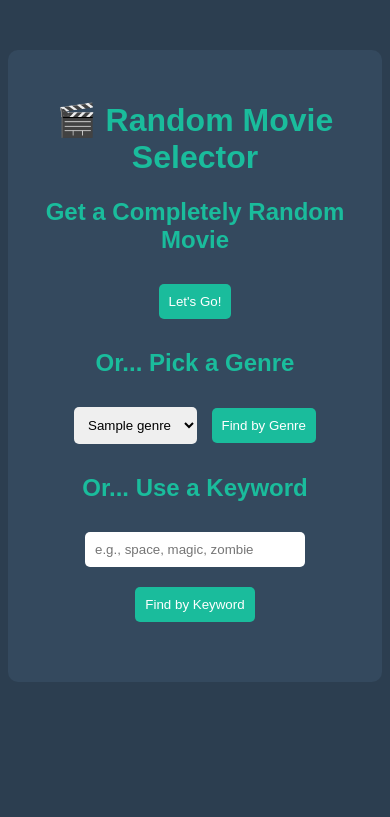
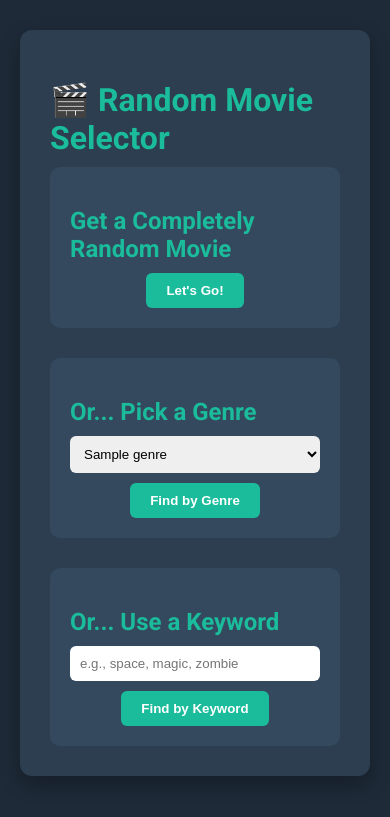
Before and after one commit to bscott711/RandoGem, a Flask app: page / in a window 390 px wide. Shown: the top 817 px of the page. Run offline with Flask 3, Linux system fonts and the light colour scheme; a database or web service that is not in the repository returns one stand-in record (values such as "Sample title"); data that the repository does not hold is empty.

Commit message:
feat: Improve layout and styling for movie and index pages, enhance responsiveness and user experience

```diff
--- a/templates/index.html
+++ b/templates/index.html
@@ -1,23 +1,98 @@
 <!DOCTYPE html>
 <html lang="en">
 <head>
-    <meta charset="UTF-8">
-    <meta name="viewport" content="width=device-width, initial-scale=1.0">
-    <title>Random Movie Selector</title>
+    <meta charset="UTF-8" />
+    <meta name="viewport" content="width=device-width, initial-scale=1.0"/>
+    <title>🎬 Random Movie Selector</title>
+    <link href="https://fonts.googleapis.com/css2?family=Roboto:wght@400;700&display=swap" rel="stylesheet">
     <style>
-        body { font-family: sans-serif; background: #2c3e50; color: #ecf0f1; text-align: center; margin-top: 50px; }
-        .container { background: #34495e; padding: 30px; border-radius: 10px; display: inline-block; }
-        h1, h2 { color: #1abc9c; }
-        button, select, input { padding: 10px; margin: 10px 5px; border: none; border-radius: 5px; }
-        button { background: #1abc9c; color: white; cursor: pointer; }
-        input[type="text"] { width: 200px; }
-        .option { margin-bottom: 20px; }
+        * {
+            box-sizing: border-box;
+        }
+
+        body {
+            font-family: 'Roboto', sans-serif;
+            background: #1e2a38;
+            color: #ecf0f1;
+            margin: 0;
+            padding: 0;
+        }
+
+        .container {
+            max-width: 600px;
+            margin: 60px auto;
+            padding: 30px;
+            background: #2c3e50;
+            border-radius: 12px;
+            box-shadow: 0 8px 20px rgba(0,0,0,0.3);
+        }
+
+        h1, h2 {
+            color: #1abc9c;
+            margin-bottom: 10px;
+        }
+
+        .options {
+            display: flex;
+            flex-direction: column;
+            gap: 30px;
+        }
+
+        .option {
+            background: #34495e;
+            padding: 20px;
+            border-radius: 10px;
+            transition: transform 0.2s ease;
+        }
+
+        .option:hover {
+            transform: translateY(-5px);
+        }
+
+        form {
+            display: flex;
+            flex-direction: column;
+            gap: 10px;
+            align-items: center;
+        }
+
+        select, input[type="text"] {
+            width: 100%;
+            max-width: 300px;
+            padding: 10px;
+            border-radius: 6px;
+            border: none;
+            outline: none;
+        }
+
+        button {
+            background-color: #1abc9c;
+            color: white;
+            border: none;
+            padding: 10px 20px;
+            border-radius: 6px;
+            cursor: pointer;
+            font-weight: bold;
+            transition: background 0.3s ease;
+        }
+
+        button:hover {
+            background-color: #16a085;
+        }
+
+        @media (max-width: 600px) {
+            .container {
+                margin: 30px 20px;
+            }
+        }
     </style>
 </head>
 <body>
     <div class="container">
         <h1>🎬 Random Movie Selector</h1>
 
+        <div class="options">
+            <!-- Option 1 -->
             <div class="option">
                 <h2>Get a Completely Random Movie</h2>
                 <form action="/select" method="post">
@@ -25,6 +100,7 @@
                 </form>
             </div>
 
+            <!-- Option 2 -->
             <div class="option">
                 <h2>Or... Pick a Genre</h2>
                 <form action="/select" method="post">
@@ -38,6 +114,7 @@
                 </form>
             </div>
 
+            <!-- Option 3 -->
             <div class="option">
                 <h2>Or... Use a Keyword</h2>
                 <form action="/select" method="post">
@@ -47,5 +124,6 @@
                 </form>
             </div>
         </div>
+    </div>
 </body>
 </html>
```
Also changed, not shown: templates/movie.html (+75 -17 lines). Lines whose indentation alone changed are shown as unchanged.
